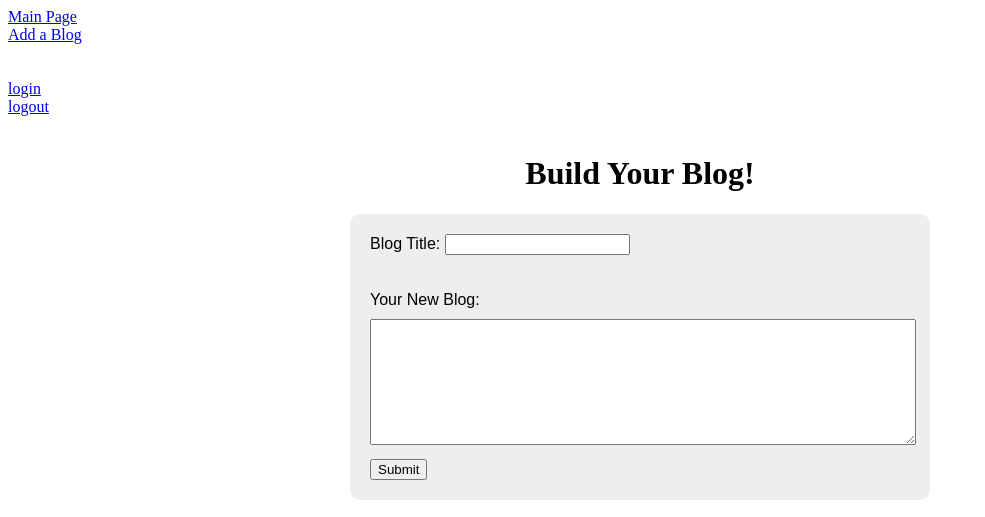
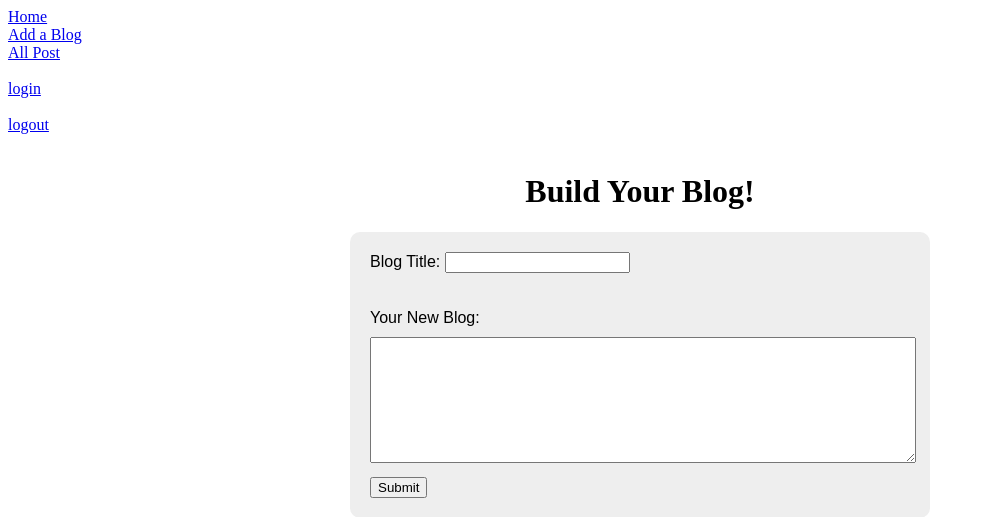
Before and after one commit to osmanabate/blogz, a Flask app: template templates/index.html in a window 1280 px wide. Shown: the top 517 px of the page, without its empty margins (0-985 px from the left). Run offline with Flask 2, Linux system fonts and the light colour scheme; the visitor is signed in with stand-in values (Sample User, id 1); tables that the repository leaves empty hold one stand-in row (values such as "Sample post"); the template is opened without the code that fills it: most values are stand-ins (such as "Sample title", 1, 10 or a date in 2020).

Commit message:
fixed show all posts by all users page

```diff
--- a/main.py
+++ b/main.py
@@ -130,6 +130,7 @@ def index():
     posts = Blog.query.filter_by(owner=owner).all()
     return render_template('index.html', posts= posts)
 
+
 @app.route('/blog_page', methods=['GET'])
 def add():
     blog_id = request.args.get('id')
@@ -149,6 +150,14 @@ def add():
         users= User.query.all()
         return render_template('user_name_list.html', page_name = "blog users!", users=users)
 
-
+@app.route('/all_posts', methods=['GET'])
+def allposts():
+    blog_id = request.args.get('id')
+    if blog_id==None:
+        posts = Blog.query.all()
+        return render_template('all_posts.html', posts= posts)
+    else:
+        single_post = Blog.query.filter_by(id=blog_id).first()
+        return render_template('single_blog_page.html', posts=single_post)
 if __name__ == '__main__':
     app.run()
--- a/templates/base.html
+++ b/templates/base.html
@@ -5,12 +5,16 @@
     </head>
 <body>
 
-<a href="/blog_page">Main Page</a>
+<a href="/blog_page">Home</a>
 <br>
 <a href="/">Add a Blog</a><br>
+
+<a href="/all_posts">All Post</a>
 <br>
 <br>
+<div>
 <a style="text-align: right;"href="/login">login</a>
+</div>
 <br>
 <a href="/logout">logout</a><br><br>
     {% block content %}
```
Also changed, not shown: templates/all_posts.html (added, +15 -0 lines).
